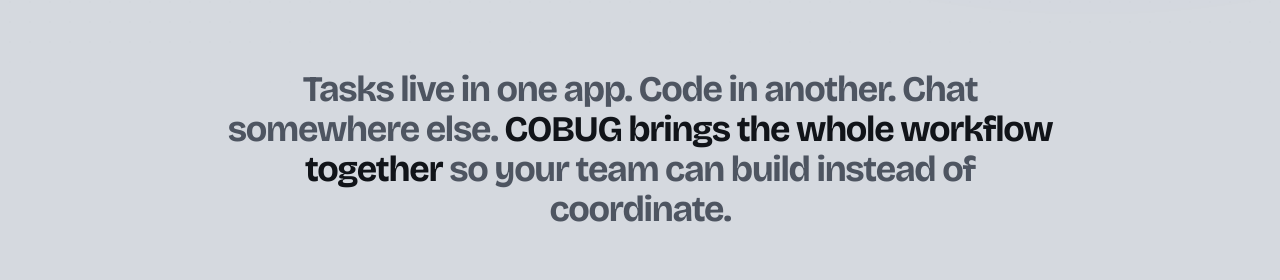
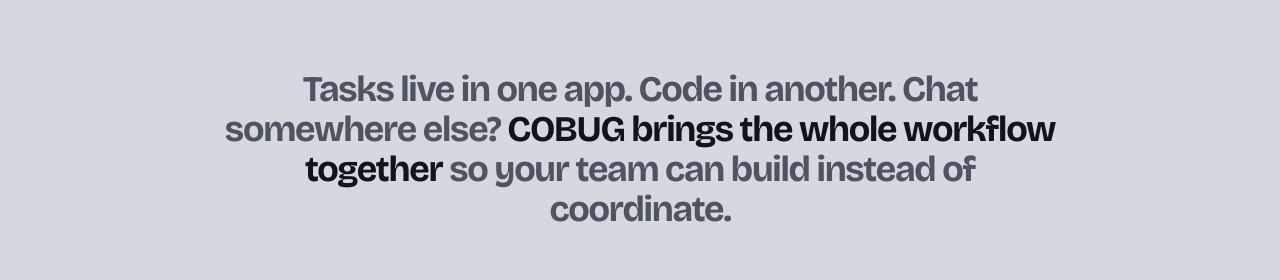
Before and after one commit to SavyamShukla/cobug-website, a plain HTML site: page index.html in a window 1280 px wide. Shown: the part 788-1068 px from the top of the page. Drawn offline with nearby package versions, Linux system fonts and the light colour scheme.

Commit message:
Added Question mark

```diff
--- a/index.html
+++ b/index.html
@@ -223,7 +223,7 @@
   ===================================================== -->
   <section class="mx-auto max-w-4xl px-5 py-20 text-center lg:px-8">
     <p class="display text-3xl font-bold leading-snug text-[#4e5561] sm:text-4xl">
-      Tasks live in one app. Code in another. Chat somewhere else.
+      Tasks live in one app. Code in another. Chat somewhere else?
       <span class="text-[#111419]">
         COBUG brings the whole workflow together
       </span>
```
